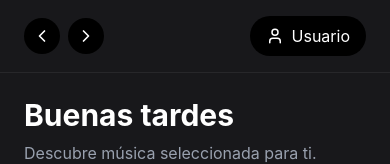
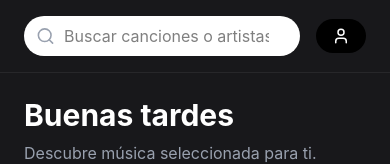
Before and after one commit to 23221037-lgtm/PROYECTO-BLENDt, a React (Vite) app: page / in a window 390 px wide. Shown: the top 164 px of the page. Built offline with nearby package versions, Linux system fonts and the light colour scheme.

Commit message:
Agregar buscador y filtrado de canciones

```diff
--- a/src/App.jsx
+++ b/src/App.jsx
@@ -7,16 +7,22 @@ import Home from './pages/Home'
 
 function App() {
   const [selectedSong, setSelectedSong] = useState(songs[0])
-
+  const [busqueda, setBusqueda] = useState('')
   return (
     <div className="flex min-h-screen bg-zinc-900 pb-24 text-white">
       <Sidebar />
 
       <div className="flex min-w-0 flex-1 flex-col">
-        <Header />
+        <Header
+          busqueda={busqueda}
+          onCambiarBusqueda={setBusqueda}
+        />
 
         <main className="flex-1 p-6 md:p-8">
-          <Home onSelectSong={setSelectedSong} />
+          <Home
+            busqueda={busqueda}
+            onSelectSong={setSelectedSong}
+          />
         </main>
       </div>
 
--- a/src/components/Header.jsx
+++ b/src/components/Header.jsx
@@ -1,27 +1,35 @@
-import { ChevronLeft, ChevronRight, User } from 'lucide-react'
+import { ChevronLeft, ChevronRight, Search, User } from 'lucide-react'
 
-function Header() {
+function Header({ busqueda, onCambiarBusqueda }) {
   return (
-    <header className="flex items-center justify-between border-b border-zinc-800 bg-zinc-900 px-6 py-4">
-      <div className="flex gap-2">
-        <button
-          className="rounded-full bg-black p-2 hover:bg-zinc-700"
-          title="Anterior"
-        >
+    <header className="flex items-center gap-4 border-b border-zinc-800 bg-zinc-900 px-6 py-4">
+      <div className="hidden gap-2 sm:flex">
+        <button className="rounded-full bg-black p-2" title="Anterior">
           <ChevronLeft size={20} />
         </button>
-
-        <button
-          className="rounded-full bg-black p-2 hover:bg-zinc-700"
-          title="Siguiente"
-        >
+        <button className="rounded-full bg-black p-2" title="Siguiente">
           <ChevronRight size={20} />
         </button>
       </div>
 
-      <button className="flex items-center gap-2 rounded-full bg-black px-4 py-2 hover:bg-zinc-700">
+      <div className="relative w-full max-w-md">
+        <Search
+          size={19}
+          className="absolute left-3 top-1/2 -translate-y-1/2 text-gray-400"
+        />
+        <input
+          type="search"
+          value={busqueda}
+          onChange={(event) => onCambiarBusqueda(event.target.value)}
+          placeholder="Buscar canciones o artistas"
+          aria-label="Buscar canciones o artistas"
+          className="w-full rounded-full bg-white py-2 pl-10 pr-4 text-black outline-none focus:ring-2 focus:ring-green-400"
+        />
+      </div>
+
+      <button className="ml-auto flex items-center gap-2 rounded-full bg-black px-4 py-2">
         <User size={18} />
-        <span>Usuario</span>
+        <span className="hidden sm:inline">Usuario</span>
       </button>
     </header>
   )
--- a/src/pages/Home.jsx
+++ b/src/pages/Home.jsx
@@ -1,7 +1,13 @@
 import SongCard from '../components/SongCard'
 import { songs } from '../data/songs'
 
-function Home({ onSelectSong }) {
+function Home({ onSelectSong, busqueda }) {
+  const texto = busqueda.toLowerCase()
+
+  const cancionesFiltradas = songs.filter((song) =>
+    `${song.titulo} ${song.artista}`.toLowerCase().includes(texto)
+  )
+
   return (
     <section>
       <h2 className="text-3xl font-bold">Buenas tardes</h2>
@@ -9,8 +15,9 @@ function Home({ onSelectSong }) {
         Descubre música seleccionada para ti.
       </p>
 
+      {cancionesFiltradas.length > 0 ? (
         <div className="mt-8 grid grid-cols-1 gap-6 sm:grid-cols-2 lg:grid-cols-3 xl:grid-cols-4">
-        {songs.map((song) => (
+          {cancionesFiltradas.map((song) => (
             <SongCard
               key={song.id}
               song={song}
@@ -18,6 +25,11 @@ function Home({ onSelectSong }) {
             />
           ))}
         </div>
+      ) : (
+        <p className="mt-8 text-gray-400">
+          No se encontraron canciones.
+        </p>
+      )}
     </section>
   )
 }
```
Lines whose indentation alone changed are shown as unchanged.
